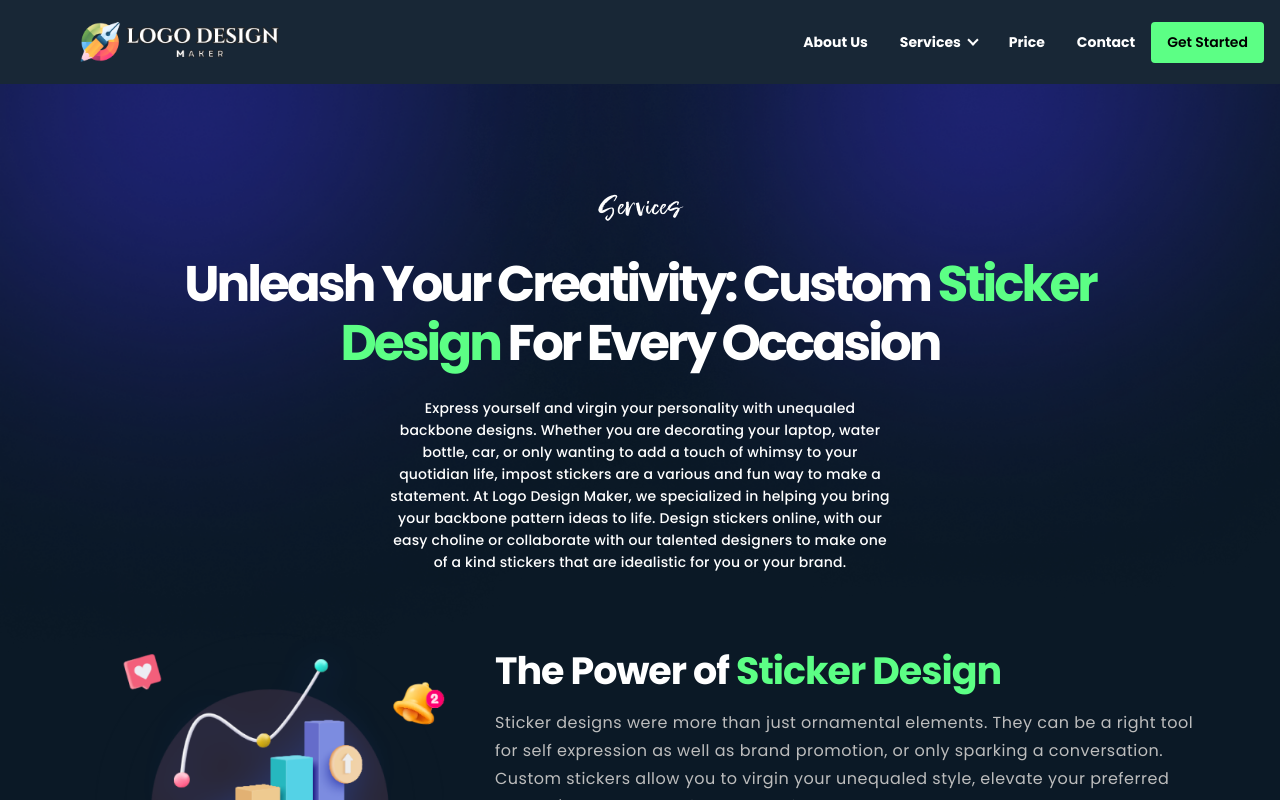
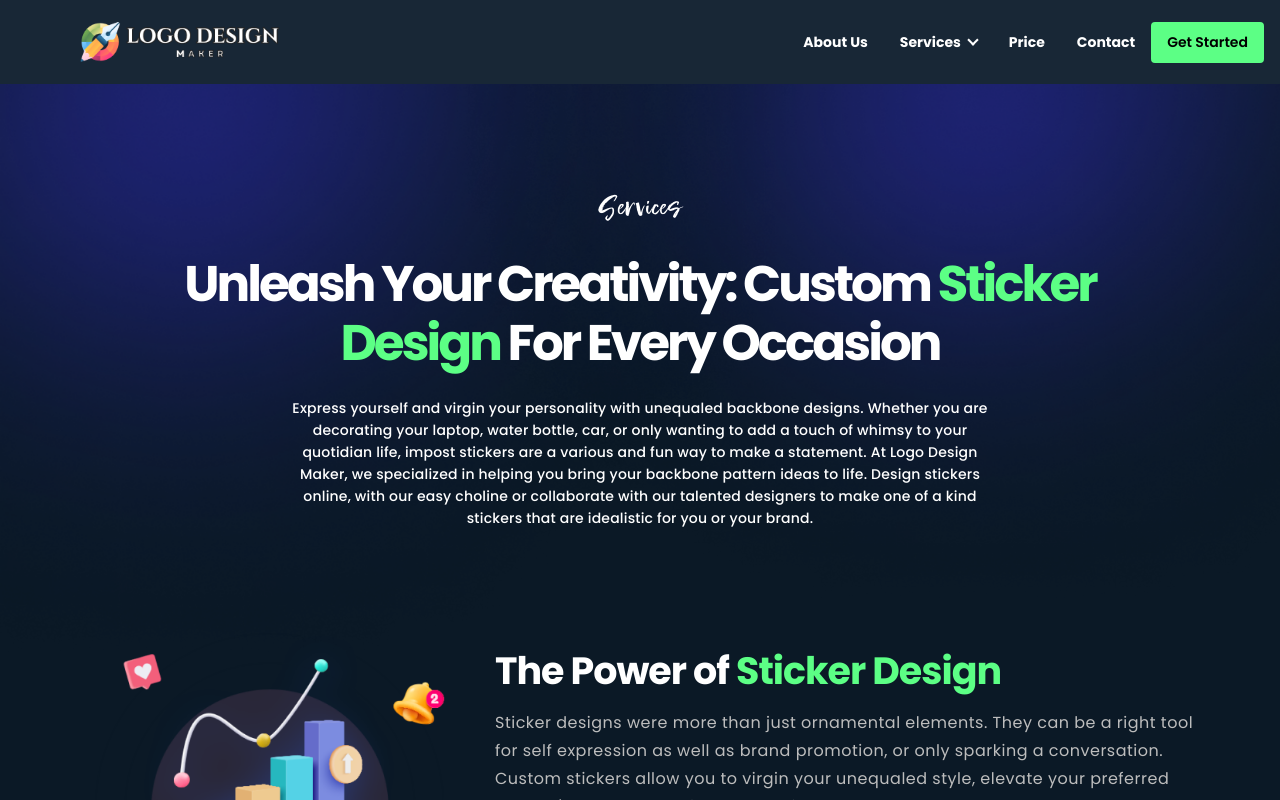
Before and after one commit to shashank8112357010/logo-designmaker, a Next.js app: page /category/sticker-design in a window 1280 px wide. Shown: the top 800 px of the page. Built offline with nearby package versions, Linux system fonts and the light colour scheme.

Commit message:
added pages in sub category

```diff
--- a/src/app/category/sticker-design/page.js
+++ b/src/app/category/sticker-design/page.js
@@ -29,7 +29,7 @@ export default function StickerDesign() {
                         <h1 className="w-full text-mobHeaderTex text-centert sm:text-tabHeaderText lg:text-lapHeaderText font-bold leading-[28px] sm:leading-[35px] lg:leading-[58.85px] text-white capitalize text-center tracking-[-1px] lg:-tracking-[3px] max-w-[300px] sm:max-w-5xl">
                             Unleash Your Creativity: Custom <span className="text-primaryGreen">Sticker Design </span>for Every Occasion
                         </h1>
-                        <p className="text-tabHeaderBody font-medium leading-[22px] tracking-[0.2px] text-white text-center max-w-[350px] sm:max-w-[500px]">
+                        <p className="text-tabHeaderBody font-medium leading-[22px] tracking-[0.2px] text-white text-center max-w-[350px] sm:max-w-[500px] md:max-w-[700px]">
                             Express yourself and virgin your personality with unequaled backbone designs. Whether you are decorating your laptop, water bottle, car, or only wanting to add a touch of whimsy to your quotidian life, impost stickers are a various and fun way to make a statement. At Logo Design Maker, we specialized in helping you bring your backbone pattern ideas to life. Design stickers online, with our easy choline or collaborate with our talented designers to make one of a kind stickers that are idealistic for you or your brand.
                         </p>
                     </div>
```
